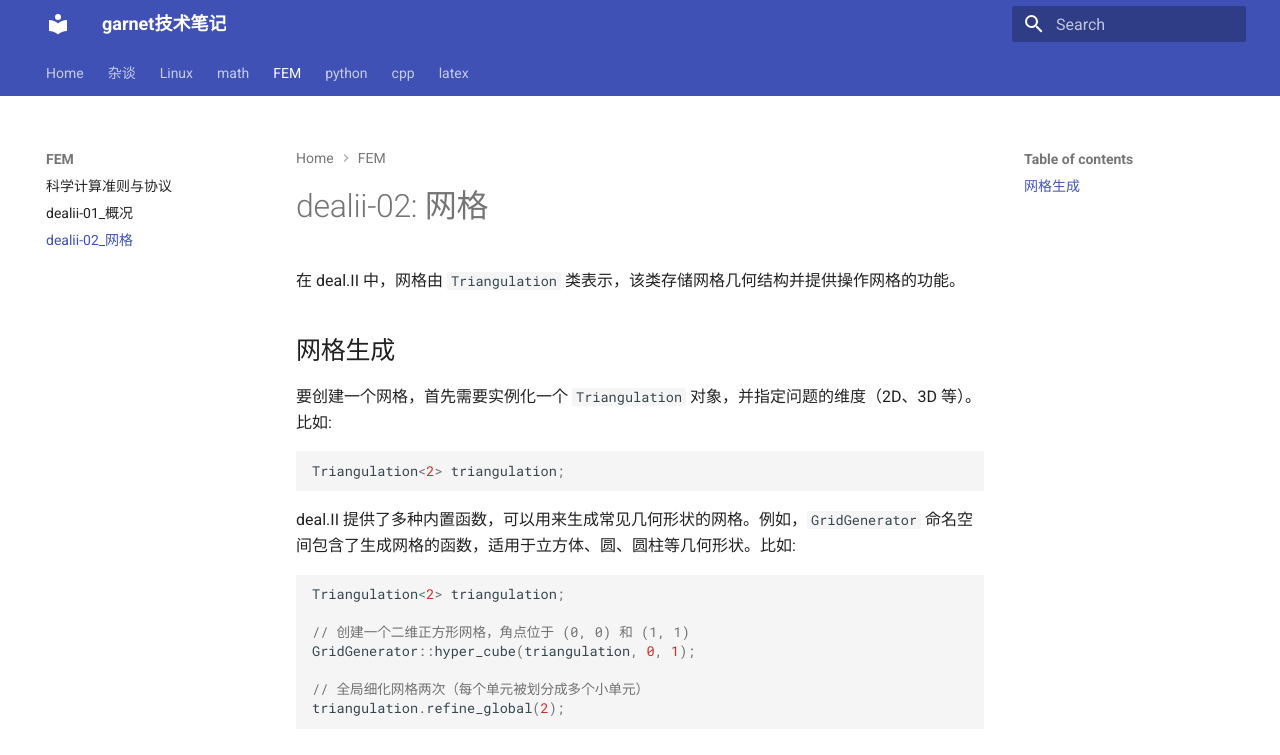
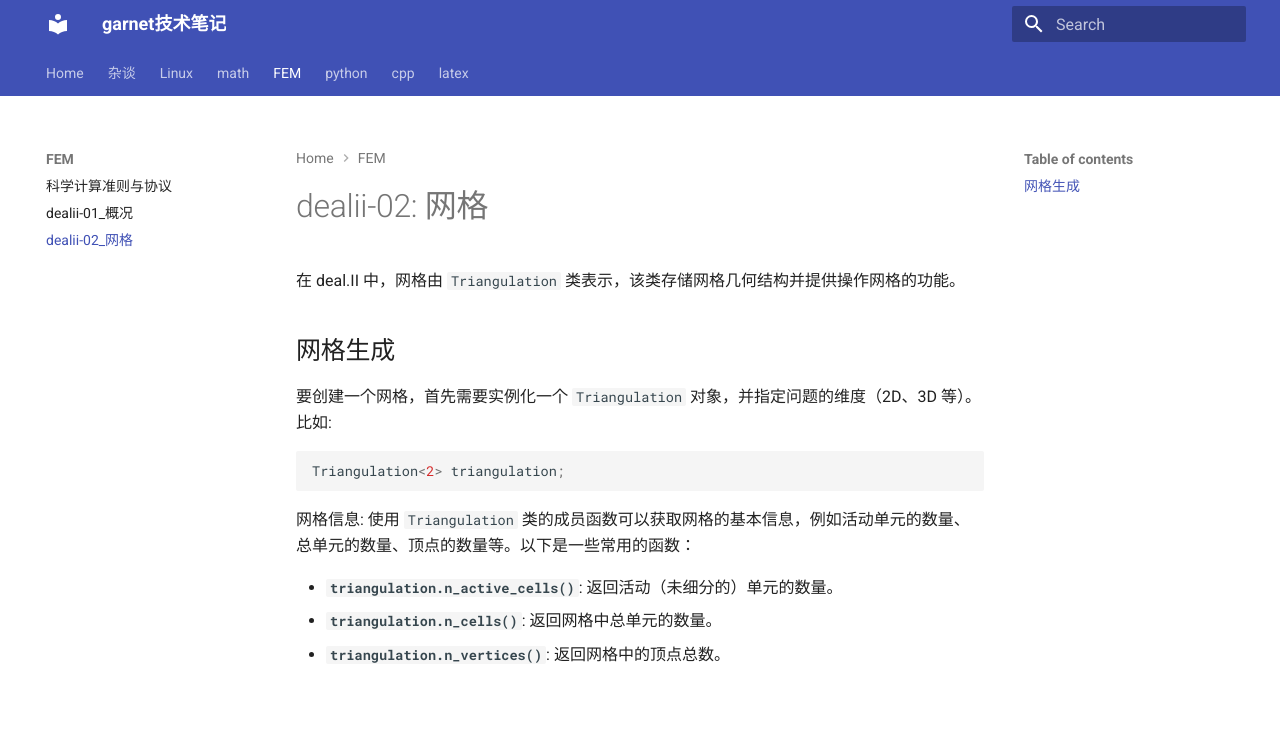
Before and after one commit to ymma98/technotes, an MkDocs documentation site: the page built from docs/FEM/dealii-02_网格.md, in a window 1280 px wide. Shown: the top 755 px of the page. Built offline with MkDocs 1.6.1 and Material for MkDocs 9.7.7, drawn with Linux system fonts in a browser that asks for light colours.

Commit message:
docs/FEM/dealii-02_网格.md updated from https://stackedit.cn/

````diff
--- a/docs/FEM/dealii-02_网格.md
+++ b/docs/FEM/dealii-02_网格.md
@@ -8,16 +8,12 @@
 ```cpp
 Triangulation<2> triangulation;
 ```
-deal.II 提供了多种内置函数，可以用来生成常见几何形状的网格。例如，`GridGenerator` 命名空间包含了生成网格的函数，适用于立方体、圆、圆柱等几何形状。比如:
-```cpp
-Triangulation<2> triangulation;
+网格信息:
+使用 `Triangulation` 类的成员函数可以获取网格的基本信息，例如活动单元的数量、总单元的数量、顶点的数量等。以下是一些常用的函数：
 
-// 创建一个二维正方形网格，角点位于 (0, 0) 和 (1, 1)
-GridGenerator::hyper_cube(triangulation, 0, 1);
-
-// 全局细化网格两次（每个单元被划分成多个小单元）
-triangulation.refine_global(2);
-```
+-   **`triangulation.n_active_cells()`**: 返回活动（未细分的）单元的数量。
+-   **`triangulation.n_cells()`**: 返回网格中总单元的数量。
+-   **`triangulation.n_vertices()`**: 返回网格中的顶点总数。
 <!--stackedit_data:
-eyJoaXN0b3J5IjpbMjAzMDYyNzE5MCwxMDkwOTQ4MjldfQ==
+eyJoaXN0b3J5IjpbMTQ4MzM1NDkxMCwxMDkwOTQ4MjldfQ==
 -->
````
